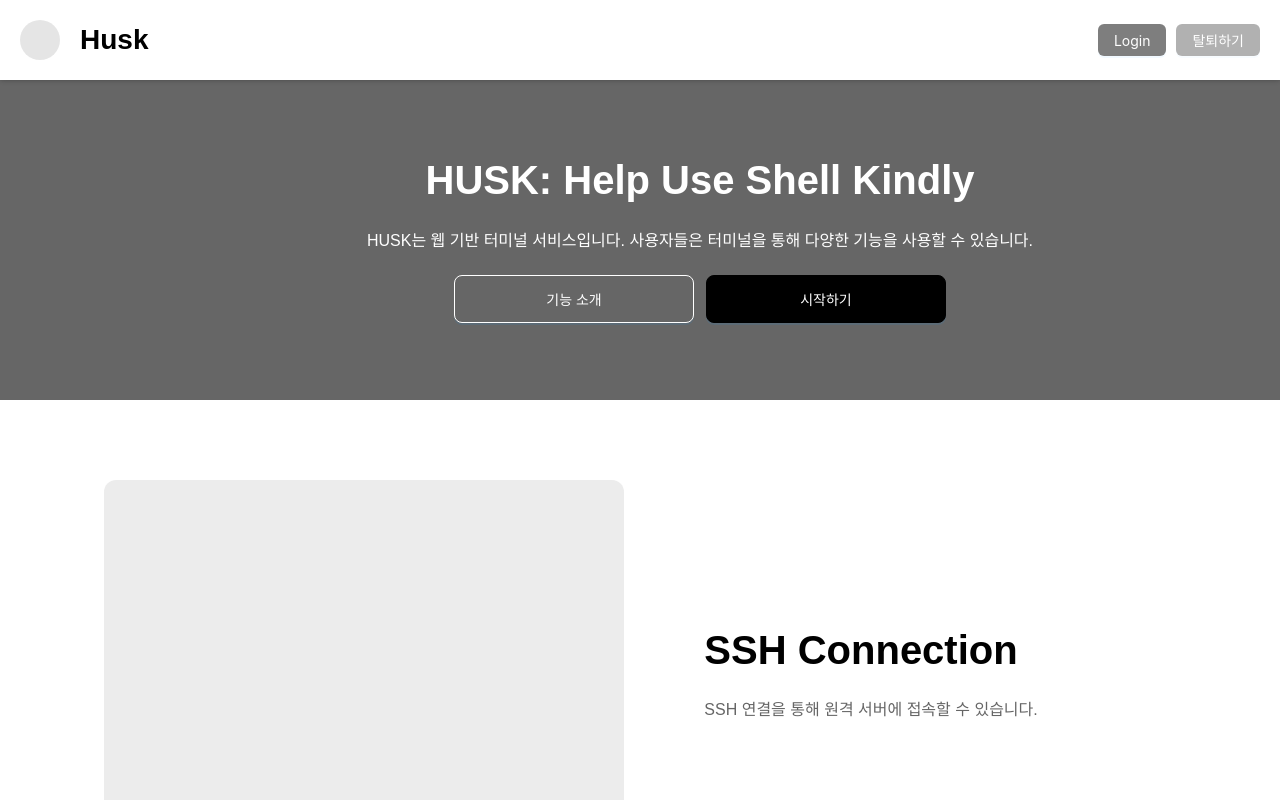
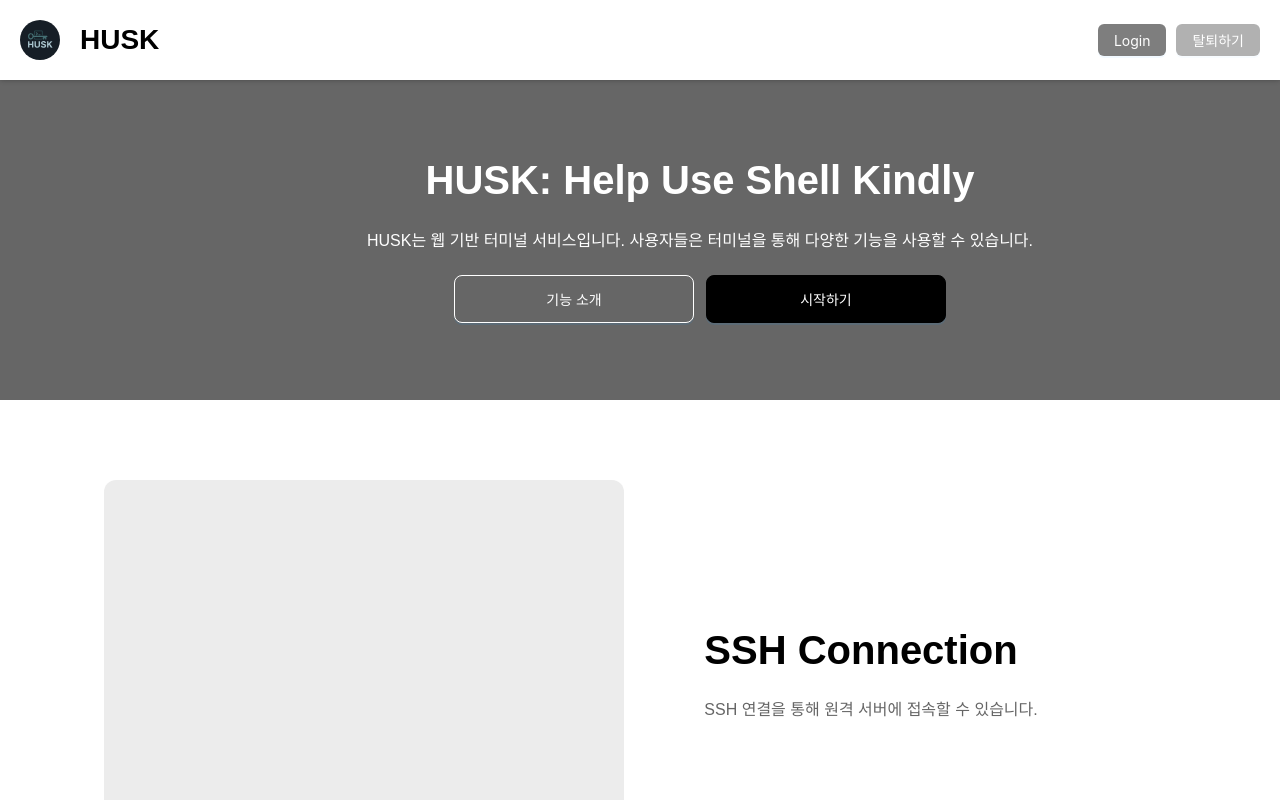
Before and after one commit to team-dopamine/husk-web, a React (Create React App) app: page / in a window 1280 px wide. Shown: the top 800 px of the page. Built offline with nearby package versions, Linux system fonts and the light colour scheme; no server answers; a web font is replaced by a local one.

Commit message:
feat: 서비스 로고 설정

```diff
--- a/src/components/dashboard/layout/dashboard-header/index.style.tsx
+++ b/src/components/dashboard/layout/dashboard-header/index.style.tsx
@@ -1,5 +1,6 @@
 import styled from 'styled-components';
 import { Button } from 'antd';
+import { Link } from 'react-router-dom';
 
 export const HeaderWrapper = styled.div`
   width: 100%;
@@ -17,10 +18,12 @@ export const HeaderWrapper = styled.div`
   z-index: 1000;
 `;
 
-export const LogoWrapper = styled.div`
+export const LogoWrapper = styled(Link)`
+  gap: 20px;
   display: flex;
   align-items: center;
-  gap: 20px;
+  text-decoration: none;
+  color: inherit;
 `;
 
 export const Logo = styled.a`
@@ -42,6 +45,12 @@ export const LogoImg = styled.div`
   border-radius: 50%;
   background-color: black;
   opacity: 10%;
+`;
+
+export const HuskLogo = styled.img`
+  width: 40px;
+  height: 40px;
+  border-radius: 50%;
 `;
 
 export const UserActionButtons = styled.div``;
--- a/src/components/dashboard/layout/dashboard-header/index.tsx
+++ b/src/components/dashboard/layout/dashboard-header/index.tsx
@@ -1,7 +1,8 @@
 import React, { useContext } from 'react';
-import { useNavigate } from 'react-router-dom';
+import { useNavigate, Link } from 'react-router-dom';
 import { AuthContext } from 'api/context/auth-context';
-import { HeaderWrapper, LogoWrapper, LogoImg, Logo, UserActionButtons, EditProfileButton, LogoutButton } from './index.style';
+import { HeaderWrapper, LogoWrapper, Logo, UserActionButtons, EditProfileButton, LogoutButton } from './index.style';
+import { ReactComponent as HUSK } from 'assets/HUSK.svg';
 
 const DashboardHeader: React.FC = () => {
   const navigate = useNavigate();
@@ -22,9 +23,9 @@ const DashboardHeader: React.FC = () => {
 
   return (
     <HeaderWrapper>
-      <LogoWrapper>
-        <LogoImg />
-        <Logo href="/">Termius App</Logo>
+      <LogoWrapper as={Link} to="/">
+        <HUSK style={{ width: '40px', height: '40px', borderRadius: '50%' }} />
+        <Logo>HUSK</Logo>
       </LogoWrapper>
       <UserActionButtons>
         <EditProfileButton href="#">정보수정</EditProfileButton>
--- a/src/components/header/index.style.tsx
+++ b/src/components/header/index.style.tsx
@@ -1,4 +1,5 @@
 import styled from 'styled-components';
+import { Link } from 'react-router-dom';
 import { Button } from 'antd';
 
 export const HeaderWrapper = styled.div`
@@ -17,17 +18,12 @@ export const HeaderWrapper = styled.div`
   z-index: 1000;
 `;
 
-export const LogoWrapper = styled.div`
-  display: flex;
-  align-items: center;
-  gap: 20px;
-`;
-
 export const Logo = styled.a`
   text-decoration: none;
   font-size: 28px;
   font-weight: 600;
   color: black;
+  text-decoration: none;
 
   &:hover,
   &:visited,
@@ -70,5 +66,12 @@ export const WithdrawButton = styled(Button)`
   }
 `;
 
-export const AuthBox = styled.div`
-s`;
+export const AuthBox = styled.div``;
+
+export const LogoWrapper = styled(Link)`
+  gap: 20px;
+  display: flex;
+  align-items: center;
+  text-decoration: none;
+  color: inherit;
+`;
--- a/src/components/header/index.tsx
+++ b/src/components/header/index.tsx
@@ -1,13 +1,15 @@
 import React, { useContext } from 'react';
+import { Link } from 'react-router-dom';
 import { HeaderWrapper, LogoWrapper, LogoImg, Logo, LoginButton, WithdrawButton, AuthBox } from './index.style';
 import { AuthContext } from 'api/context/auth-context';
+import { ReactComponent as HUSK } from 'assets/HUSK.svg';
 
 interface HeaderProps {
   logoHref?: string;
   goToLoginPage?: string;
 }
 
-const Header: React.FC<HeaderProps> = ({ logoHref = '/', goToLoginPage = '/sign-in' }) => {
+const Header: React.FC<HeaderProps> = ({ logoHref = '/', goToLoginPage = '/signin' }) => {
   const { isLoggedIn, logout, withdraw, accessToken, refreshToken } = useContext(AuthContext)!;
 
   const handleLogout = async () => {
@@ -38,11 +40,10 @@ const Header: React.FC<HeaderProps> = ({ logoHref = '/', goToLoginPage = '/sign-
   };
   return (
     <HeaderWrapper>
-      <LogoWrapper>
-        <LogoImg />
-        <Logo href={logoHref}>Husk</Logo>
+      <LogoWrapper as={Link} to="/">
+        <HUSK style={{ width: '40px', height: '40px', borderRadius: '50%' }} />
+        <Logo>HUSK</Logo>
       </LogoWrapper>
-
       <AuthBox>
         {isLoggedIn ? (
           <LoginButton type="primary" onClick={handleLogout}>
```
Also changed, not shown: src/assets/HUSK.svg (added).
